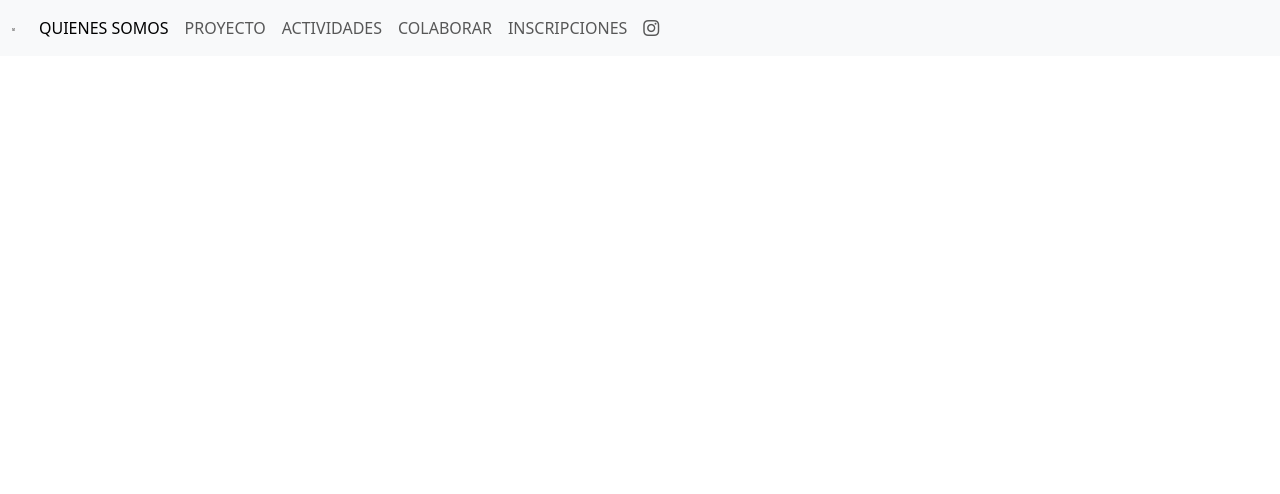
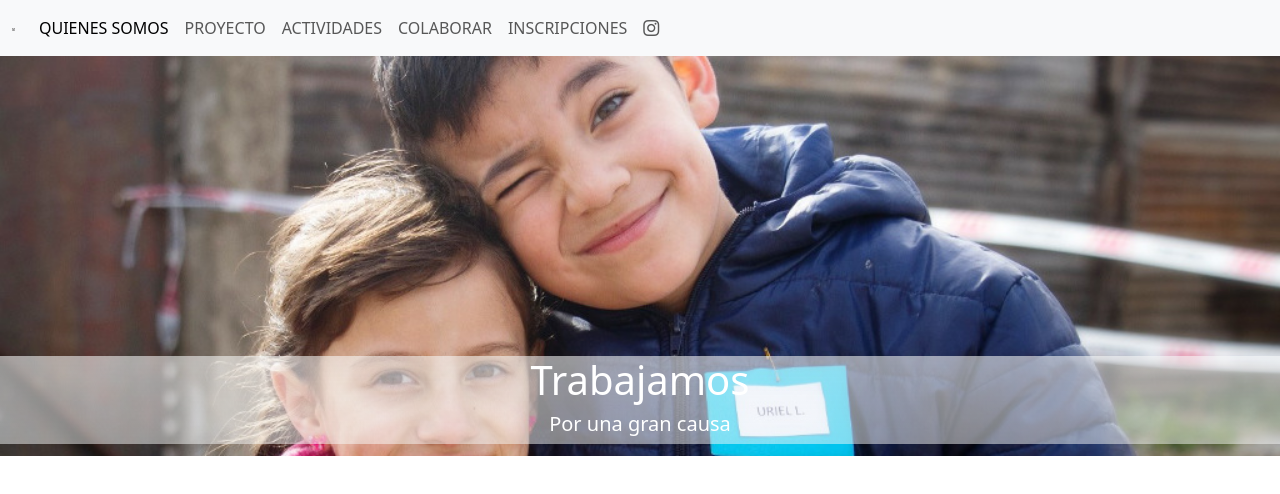
Before and after one commit to andresm9/EducacionIT_ProyectoIntegrador1, a website built with Parcel: page src/index.html in a window 1280 px wide. Built offline with nearby package versions, Linux system fonts and the light colour scheme; placeholder pictures from the web are drawn by us.

Commit message:
agregar animacion

```diff
--- a/src/index.html
+++ b/src/index.html
@@ -9,7 +9,8 @@
     <link rel="stylesheet" href="scss/styles.scss">
     <script type="module" src="js/main.js"></script>
   </head>
-  <body>
+  <body class="container-fluid px-0">
+    <header>
       <nav class="navbar navbar-expand-lg bg-body-tertiary">
           <div class="container-fluid">
             <a href="./index.html">
@@ -46,6 +47,18 @@
             </div>
           </div>
       </nav>
-
+    </header>
+    <section>
+      <div class="row">
+        <div class="col-12">
+          <div class="bg-main">
+            <div class= "animate__animated animate__fadeIn animate__delay-1s w-100 bg-opacity-50 bg-light bg-gradient text-white position-absolute top-50 start-50 translate-middle">
+              <h1 class="text-center">Trabajamos</h1>
+              <h5 class="text-center">Por una gran causa</h5>
+            </div>
+          </div>
+        </div>
+      </div>
+    </section>
   </body>
 </html>
--- a/src/scss/styles.scss
+++ b/src/scss/styles.scss
@@ -1,2 +1,10 @@
 // Import all of Bootstrap's CSS
 @import "bootstrap/scss/bootstrap";
+
+.bg-main{
+    height: 400px;
+    background-image: url("../img/home-lg.jpeg");
+    background-repeat: no-repeat;
+    background-position: center;
+    background-size: cover;
+}
```
Also changed, not shown: src/img/home-lg.jpeg (added). Lines whose indentation alone changed are shown as unchanged.
